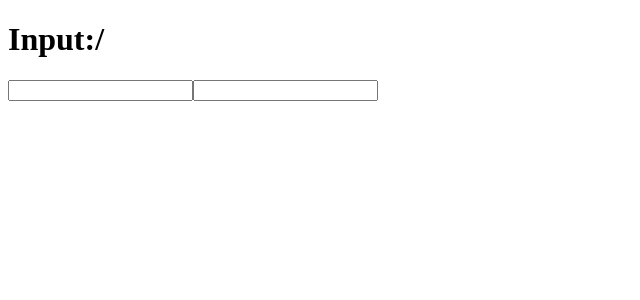
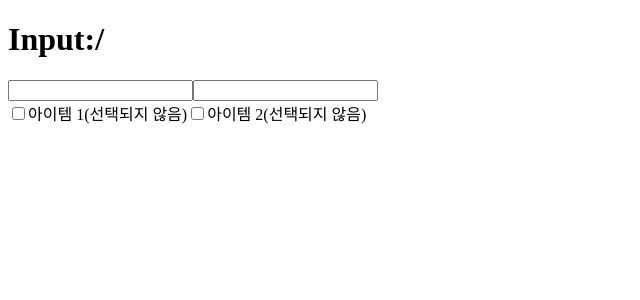
Before and after one commit to Limlim0208/ReactStudy, a React (Vite) app: page / in a window 1280 px wide. Shown: the top 300 px of the page, without its empty margins (0-640 px from the left). Built offline with nearby package versions, Linux system fonts and the light colour scheme.

Commit message:
10-02: 실습 코드

```diff
--- a/src/App.tsx
+++ b/src/App.tsx
@@ -1,9 +1,11 @@
+import Checkbox from "./components/controlled/Checkbox";
 import Input from "./components/controlled/Input";
 
 export default function App() {
-  return (
-    <>
-      <Input />
-    </>
-  );
+    return (
+        <>
+            <Input />
+            <Checkbox />
+        </>
+    );
 }
--- /dev/null
+++ b/src/components/controlled/Checkbox.tsx
@@ -0,0 +1,44 @@
+import { useState } from "react";
+
+export default function Checkbox() {
+    const [formState, setFormState] = useState({
+        chk1: false,
+        chk2: false,
+    });
+    const handleFormStateChange = (
+        e: React.ChangeEvent<HTMLInputElement, HTMLInputElement>,
+    ) => {
+        setFormState((formState) => ({
+            ...formState,
+            [e.target.name]: e.target.checked,
+        }));
+    };
+
+    return (
+        <>
+            <div>
+                <input
+                    type="checkbox"
+                    id="item1"
+                    checked={formState.chk1}
+                    name="chk1"
+                    onChange={handleFormStateChange}
+                />
+                <label htmlFor="item1">
+                    아이템 1({formState.chk1 ? "선택됨" : "선택되지 않음"})
+                </label>
+
+                <input
+                    type="checkbox"
+                    id="item2"
+                    checked={formState.chk2}
+                    name="chk2"
+                    onChange={handleFormStateChange}
+                />
+                <label htmlFor="item2">
+                    아이템 2({formState.chk2 ? "선택됨" : "선택되지 않음"})
+                </label>
+            </div>
+        </>
+    );
+}
```
